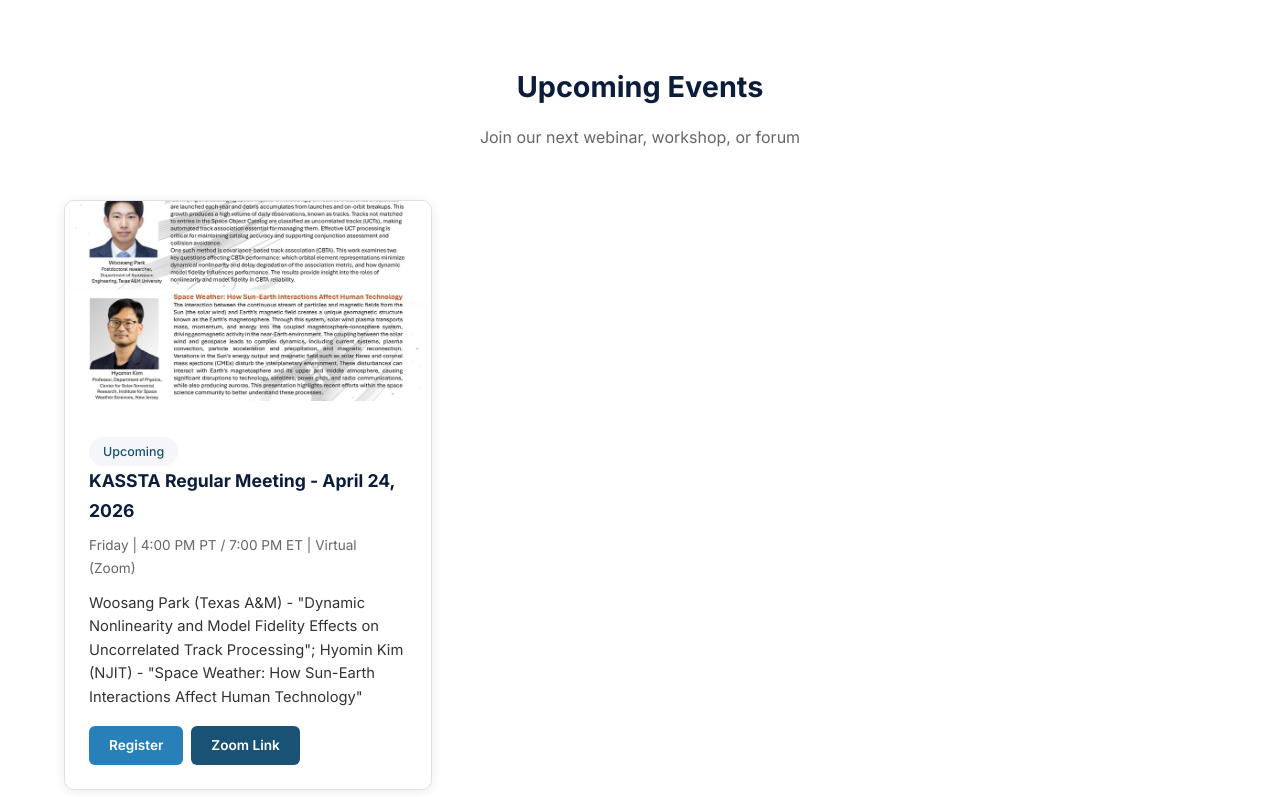
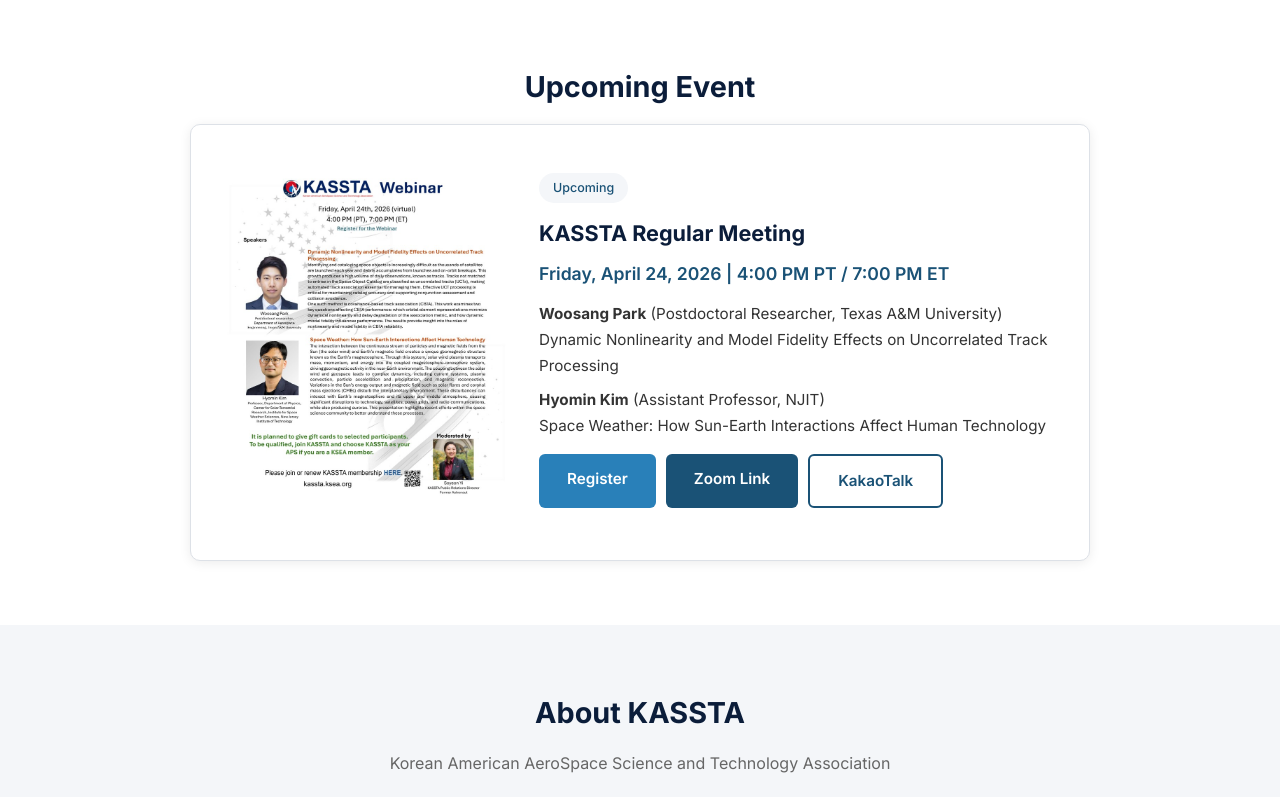
Before and after one commit to yunks128/kassta, a React (Vite) app: page / in a window 1280 px wide. Shown: the part 483-1280 px from the top of the page. Built offline with nearby package versions, Linux system fonts and the light colour scheme.

Commit message:
Redesign upcoming event as full-width featured layout
Single event now displays as a wide card with flyer image on left
and details on right, instead of a skinny grid column. Added
KakaoTalk link button. Speakers shown with names + topics.

```diff
--- a/src/pages/Home.jsx
+++ b/src/pages/Home.jsx
@@ -24,20 +24,19 @@
 
       <section>
         <div className="container">
-          <h2 className="section-title">Upcoming Events</h2>
-          <p className="section-subtitle">Join our next webinar, workshop, or forum</p>
-          <div className="card-grid">
-            <div className="card">
-              <img src={import.meta.env.BASE_URL + 'images/webinar-apr2026.jpg'} alt="KASSTA Regular Meeting April 2026" className="card-img" />
-              <div className="card-body">
-                <span className="tag">Upcoming</span>
-                <h3>KASSTA Regular Meeting - April 24, 2026</h3>
-                <div className="meta">Friday | 4:00 PM PT / 7:00 PM ET | Virtual (Zoom)</div>
-                <p>Woosang Park (Texas A&amp;M) - "Dynamic Nonlinearity and Model Fidelity Effects on Uncorrelated Track Processing"; Hyomin Kim (NJIT) - "Space Weather: How Sun-Earth Interactions Affect Human Technology"</p>
-                <div style={{ display: 'flex', gap: 8, flexWrap: 'wrap', marginTop: 16 }}>
-                  <a href="https://docs.google.com/forms/d/e/1FAIpQLScZBsZd4_LEmGZGb0j0TRpSUqjGAuURaHVNUeiVGkdkNIeQ3g/viewform?usp=dialog" target="_blank" rel="noopener noreferrer" className="btn btn-primary" style={{ fontSize: '0.85rem', padding: '8px 20px' }}>Register</a>
-                  <a href="https://ufl.zoom.us/j/94786118635?pwd=bB2CytlDfqM3KZLXPUXgWh7CYWcTxa.1" target="_blank" rel="noopener noreferrer" className="btn btn-secondary" style={{ fontSize: '0.85rem', padding: '8px 20px' }}>Zoom Link</a>
-                </div>
+          <h2 className="section-title">Upcoming Event</h2>
+          <div className="info-box" style={{ display: 'flex', gap: 32, alignItems: 'flex-start', flexWrap: 'wrap', maxWidth: 900, margin: '0 auto' }}>
+            <img src={import.meta.env.BASE_URL + 'images/webinar-apr2026.jpg'} alt="KASSTA Regular Meeting April 2026" style={{ width: 280, borderRadius: 8, flexShrink: 0 }} />
+            <div style={{ flex: 1, minWidth: 280 }}>
+              <span className="tag" style={{ marginBottom: 12, display: 'inline-block' }}>Upcoming</span>
+              <h2 style={{ color: 'var(--primary)', marginBottom: 8 }}>KASSTA Regular Meeting</h2>
+              <p style={{ fontSize: '1.1rem', fontWeight: 600, color: 'var(--accent)', marginBottom: 12 }}>Friday, April 24, 2026 | 4:00 PM PT / 7:00 PM ET</p>
+              <p style={{ marginBottom: 8 }}><strong>Woosang Park</strong> (Postdoctoral Researcher, Texas A&amp;M University)<br />Dynamic Nonlinearity and Model Fidelity Effects on Uncorrelated Track Processing</p>
+              <p style={{ marginBottom: 16 }}><strong>Hyomin Kim</strong> (Assistant Professor, NJIT)<br />Space Weather: How Sun-Earth Interactions Affect Human Technology</p>
+              <div style={{ display: 'flex', gap: 10, flexWrap: 'wrap' }}>
+                <a href="https://docs.google.com/forms/d/e/1FAIpQLScZBsZd4_LEmGZGb0j0TRpSUqjGAuURaHVNUeiVGkdkNIeQ3g/viewform?usp=dialog" target="_blank" rel="noopener noreferrer" className="btn btn-primary">Register</a>
+                <a href="https://ufl.zoom.us/j/94786118635?pwd=bB2CytlDfqM3KZLXPUXgWh7CYWcTxa.1" target="_blank" rel="noopener noreferrer" className="btn btn-secondary">Zoom Link</a>
+                <a href="https://open.kakao.com/o/gnsHNZag" target="_blank" rel="noopener noreferrer" className="btn btn-outline" style={{ color: 'var(--accent)', borderColor: 'var(--accent)' }}>KakaoTalk</a>
               </div>
             </div>
           </div>
```
Also changed, not shown: 1 other file (tests, documents, lock files or other folders).
